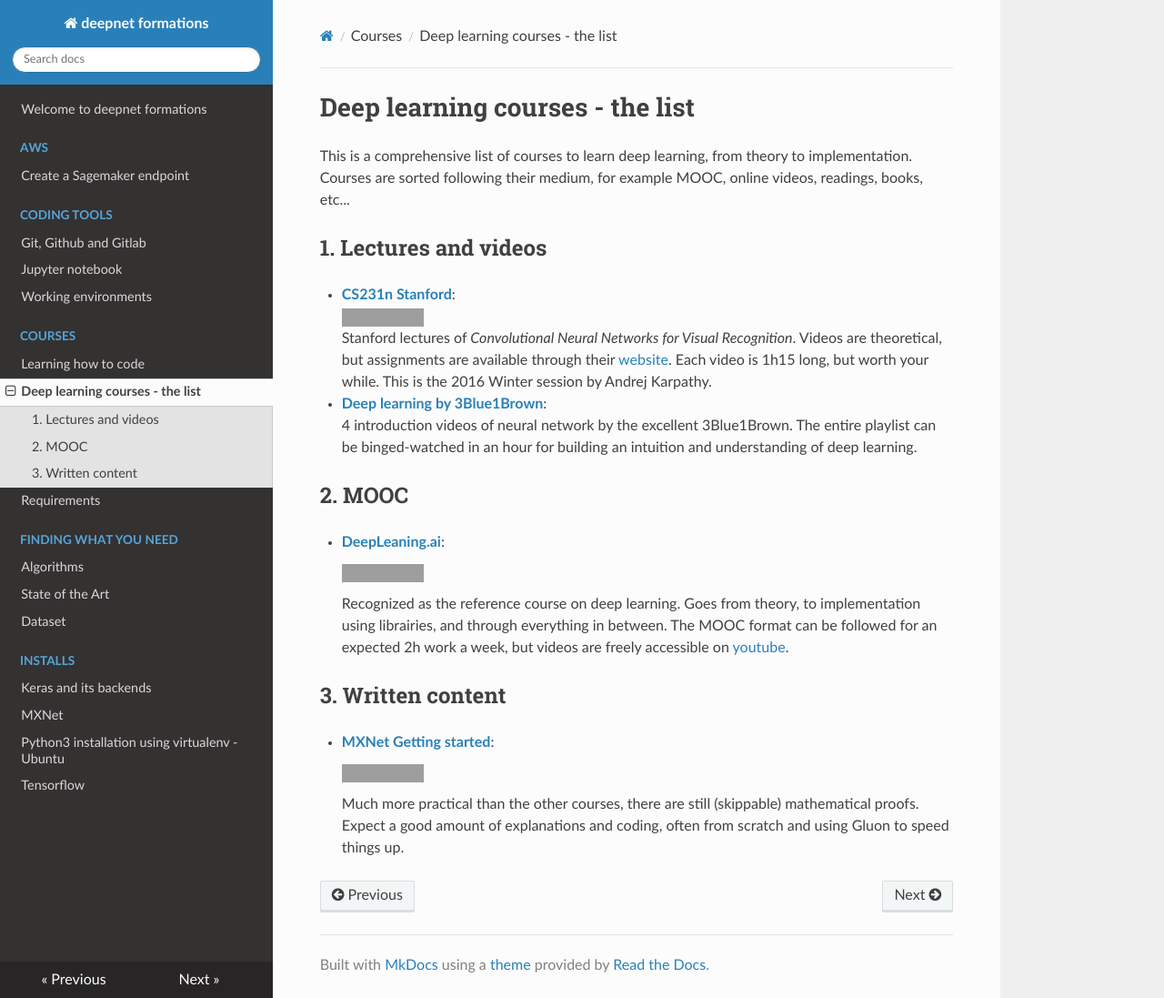
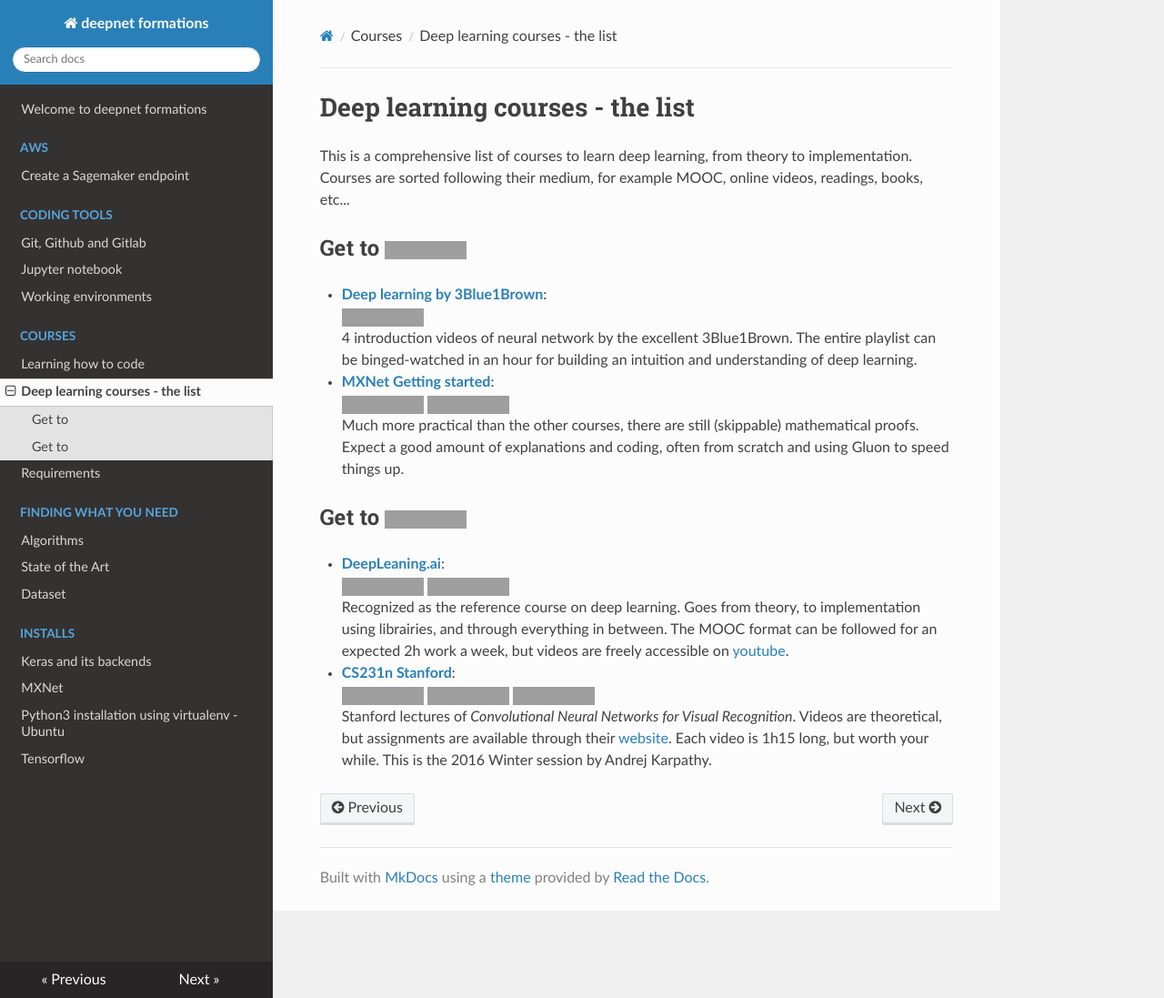
Before and after one commit to deepnetteam/formation, an MkDocs documentation site: the page built from docs/courses/deeplearning.md, in a window 1280 px wide and 1097 px high. Shown: the whole window at 91% size. Built offline with MkDocs 1.6.1, drawn with Linux system fonts in a browser that asks for light colours; nearby versions of some CDN libraries; grey boxes are pictures that could not be loaded.

Commit message:
Changed structure of courses index

```diff
--- a/docs/courses/deeplearning.md
+++ b/docs/courses/deeplearning.md
@@ -3,20 +3,29 @@ Deep learning courses - the list
 
 This is a comprehensive list of courses to learn deep learning, from theory to implementation. Courses are sorted following their medium, for example MOOC, online videos, readings, books, etc...
 
-## 1. Lectures and videos
-- **[CS231n Stanford](https://www.youtube.com/watch?v=NfnWJUyUJYU&list=PLkt2uSq6rBVctENoVBg1TpCC7OQi31AlC)**:
-![code](https://img.shields.io/badge/code-intermediate-yellow.svg?logo=python "Intermediate")
-Stanford lectures of *Convolutional Neural Networks for Visual Recognition*. Videos are theoretical, but assignments are available through their [website](http://cs231n.stanford.edu/). Each video is 1h15 long, but worth your while. This is the 2016 Winter session by Andrej Karpathy.
+## Get to ![code](https://img.shields.io/badge/research-intermediate-yellow.svg?logo=google-keep "Intermediate")
 
 - **[Deep learning by 3Blue1Brown](https://www.youtube.com/watch?v=aircAruvnKk&list=PLZHQObOWTQDNU6R1_67000Dx_ZCJB-3pi)**:
+![code](https://img.shields.io/badge/content-video-blue.svg?logo=youtube "Video")
 4 introduction videos of neural network by the excellent 3Blue1Brown. The entire playlist can be binged-watched in an hour for building an intuition and understanding of deep learning.
 
-## 2. MOOC
+
+- **[MXNet Getting started](http://gluon.mxnet.io/chapter02_supervised-learning/linear-regression-scratch.html)**:
+![code](https://img.shields.io/badge/content-written-lightgray.svg "Written")
+![code](https://img.shields.io/badge/code-intermediate-yellow.svg?logo=python "Intermediate")
+Much more practical than the other courses, there are still (skippable) mathematical proofs. Expect a good amount of explanations and coding, often from scratch and using Gluon to speed things up.
+
+
+## Get to ![code](https://img.shields.io/badge/research-advanced-red.svg?logo=google-keep "Advanced")
+
 - **[DeepLeaning.ai](https://www.coursera.org/specializations/deep-learning)**:
+![code](https://img.shields.io/badge/content-video-green.svg "MOOC")
 ![code](https://img.shields.io/badge/code-intermediate-yellow.svg?logo=python "Intermediate")
 Recognized as the reference course on deep learning. Goes from theory, to implementation using librairies, and through everything in between. The MOOC format can be followed for an expected 2h work a week, but videos are freely accessible on [youtube](https://www.youtube.com/watch?v=CS4cs9xVecg&list=PLkDaE6sCZn6Ec-XTbcX1uRg2_u4xOEky0).
 
-## 3. Written content
-- **[MXNet Getting started](http://gluon.mxnet.io/chapter02_supervised-learning/linear-regression-scratch.html)**:
+
+- **[CS231n Stanford](https://www.youtube.com/watch?v=NfnWJUyUJYU&list=PLkt2uSq6rBVctENoVBg1TpCC7OQi31AlC)**:
+![code](https://img.shields.io/badge/content-video-blue.svg?logo=youtube "Video")
 ![code](https://img.shields.io/badge/code-intermediate-yellow.svg?logo=python "Intermediate")
-Much more practical than the other courses, there are still (skippable) mathematical proofs. Expect a good amount of explanations and coding, often from scratch and using Gluon to speed things up.
+![code](https://img.shields.io/badge/research-intermediate-yellow.svg?logo=google-keep "Intermediate")
+Stanford lectures of *Convolutional Neural Networks for Visual Recognition*. Videos are theoretical, but assignments are available through their [website](http://cs231n.stanford.edu/). Each video is 1h15 long, but worth your while. This is the 2016 Winter session by Andrej Karpathy.
```
